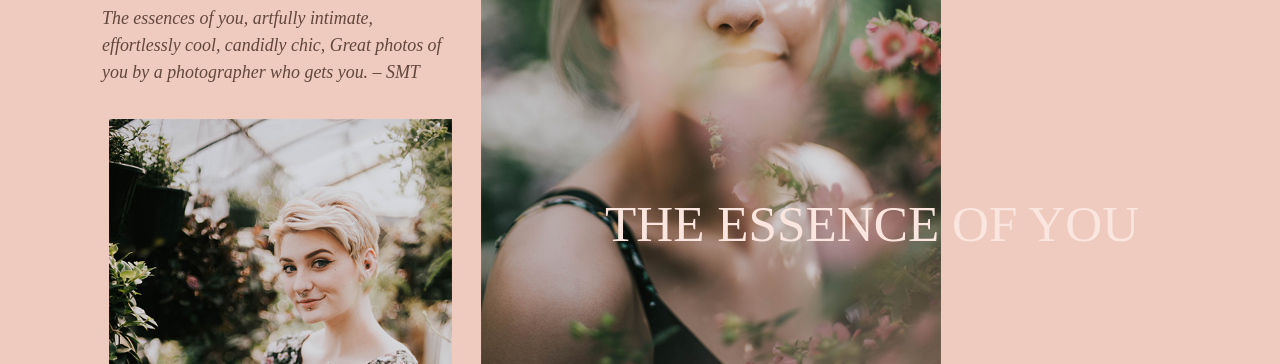
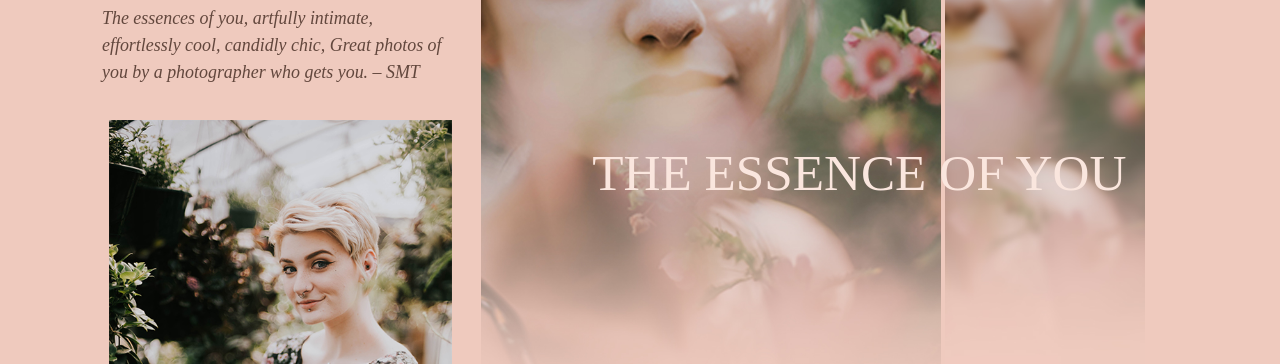
Before and after one commit to StephenMarkToms/redfish, a plain HTML site: page portrait.html in a window 1280 px wide. Shown: the part 436-800 px from the top of the page. Drawn offline with Linux system fonts and the light colour scheme.

Commit message:
updated desktop design

```diff
--- a/portrait.html
+++ b/portrait.html
@@ -340,7 +340,17 @@
 
                       <div class="col-8">
 
-                        <img src="./imgs/portrait-hero-d.jpg" class="gallery-hero">
+                        <img src="./imgs/portrait-hero.jpg" class="gallery-hero">
+
+                      </div>
+
+                    </div>
+
+                    <div class="row-12 mx-auto">
+
+                      <div class="col-8">
+
+                        <img src="./imgs/portrait/texture-1.jpg" class="gallery-texture">
 
                       </div>
 
--- a/styles/index.css
+++ b/styles/index.css
@@ -263,11 +263,10 @@ a:hover {
 
 	color: #b28e82;
     position: absolute;
-    right: -21%;
-    margin-top: 30%;
+    right: -20%;
+    margin-top: 26%;
     z-index: 200;
     color: #fae6de;
-    /*transform: rotate(-23deg);*/
 
 }
 
@@ -349,7 +348,17 @@ a:hover {
     max-width: 603px;
     left: 57.5%;
     width: 55%;
-    margin-top: -48%;
+    margin-top: -52%;
+
+}
+
+.gallery-texture{
+
+	height: auto;
+    position: absolute;
+    left: 113%;
+    width: 23.9%;
+    margin-top: -50%;
 
 }
 
@@ -376,7 +385,7 @@ a:hover {
 
 .gallery-img3{
 
-    width: 50vw;
+    width: 51vw;
     left: 116%;
     margin-top: 74%;
     position: absolute;
```
Also changed, not shown: imgs/portrait/5-d.jpg, imgs/portrait/6-d.jpg (added), imgs/portrait/texture-1.jpg (added).
